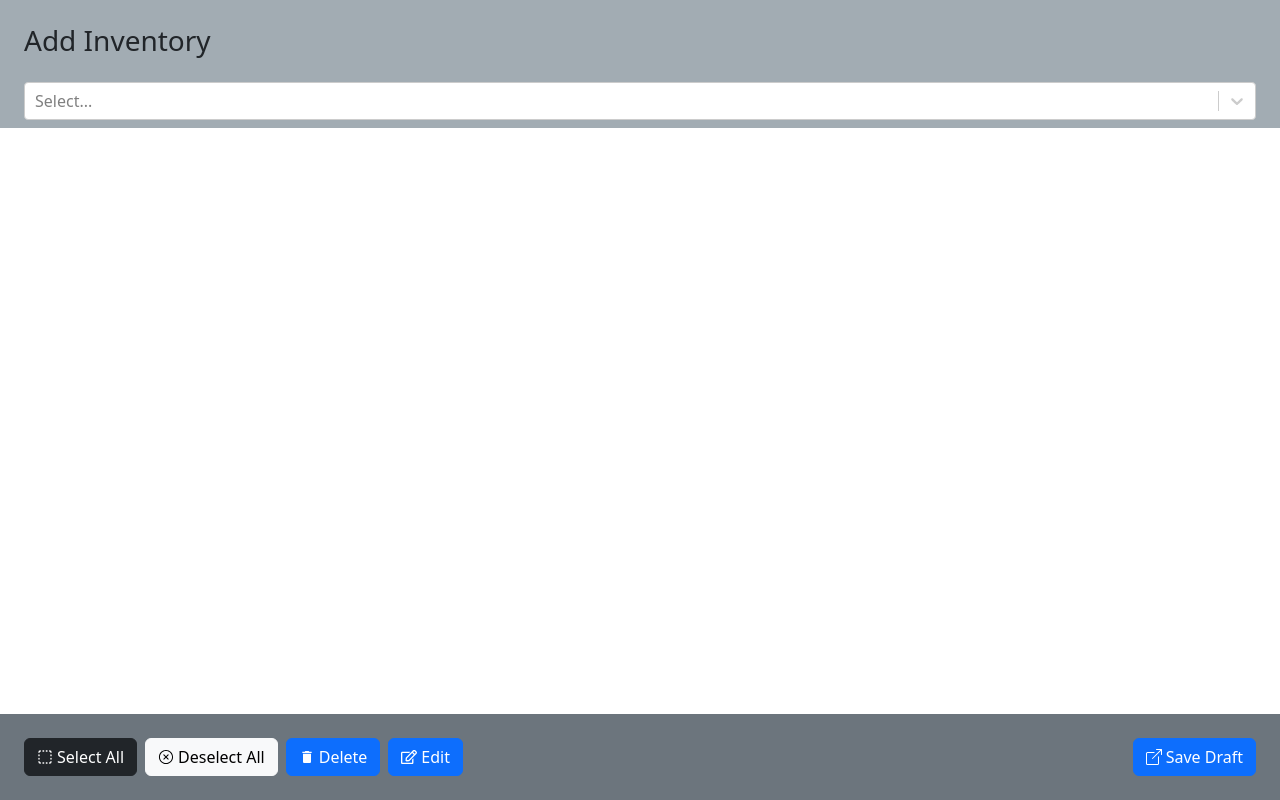
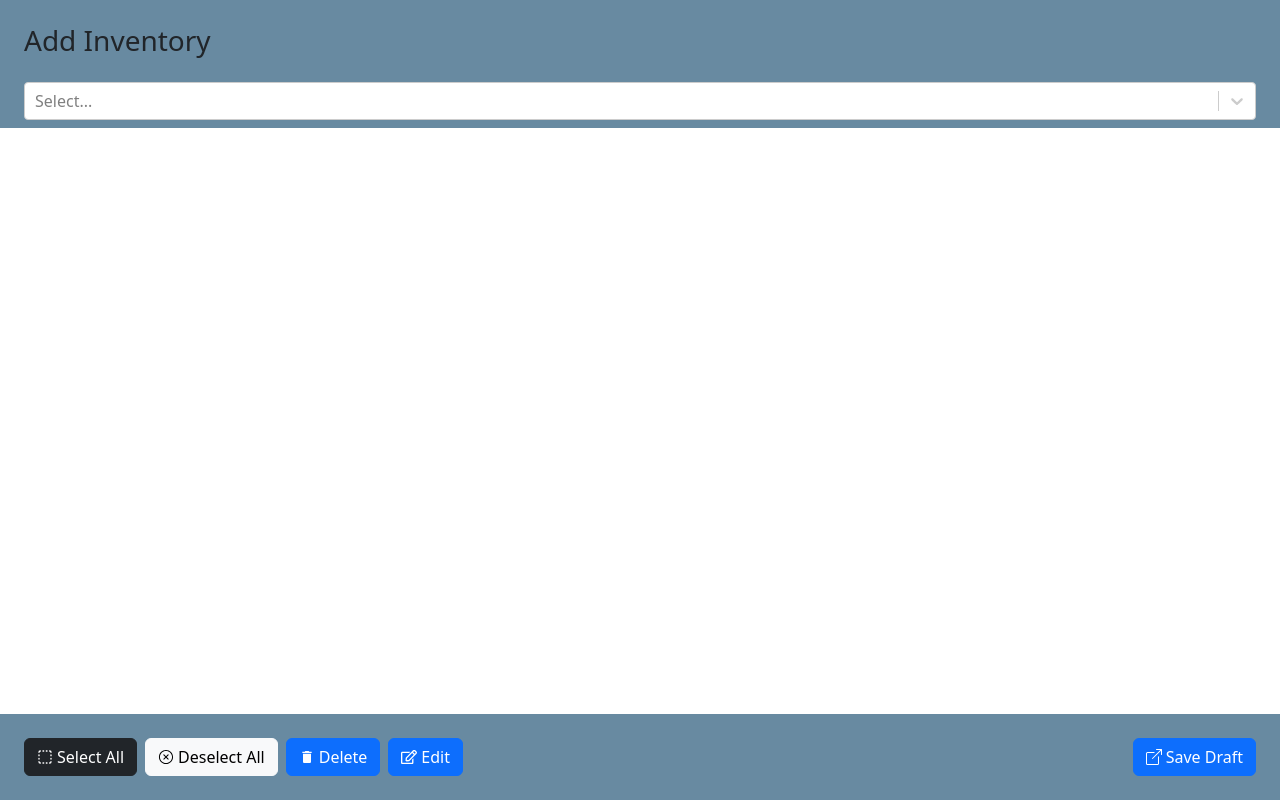
Before and after one commit to AmanMahor21/Add-Inventory-, a React (Create React App) app: page / in a window 1280 px wide. Built offline with nearby package versions, Linux system fonts and the light colour scheme; a web font is replaced by a local one.

Commit message:
change footer color

```diff
--- a/src/Pages/AddInventory.jsx
+++ b/src/Pages/AddInventory.jsx
@@ -19,7 +19,7 @@ const AddInventory = () => {
     <invertoryContext.Provider value={inventoryValue}>
       <>
         <div className="d-flex flex-column " style={{ height: "100vh" }}>
-          <div className="" style={{backgroundColor:"rgb(162 172 179)"}}>
+          <div className="" style={{backgroundColor:"rgb(104 138 161)"}}>
             <h3 className="ps-4 pt-4">Add Inventory</h3>
             <KeyboardHeader />
           </div>
--- a/src/Pages/component/Footer.jsx
+++ b/src/Pages/component/Footer.jsx
@@ -84,7 +84,10 @@ const Footer = () => {
   const handle_DeselectAll = () => handle_SelectAll_DeselectAll(false);
 
   return (
-    <footer className="p-4 bg-secondary align-items-lg-baseline fixed-bottom">
+    <footer
+      className="p-4 align-items-lg-baseline fixed-bottom"
+      style={{ backgroundColor: "rgb(104 138 161)" }}
+    >
       {!selectedItem && (
         <div className=" d-flex gap-2 justify-content-between">
           <div className="">
```
